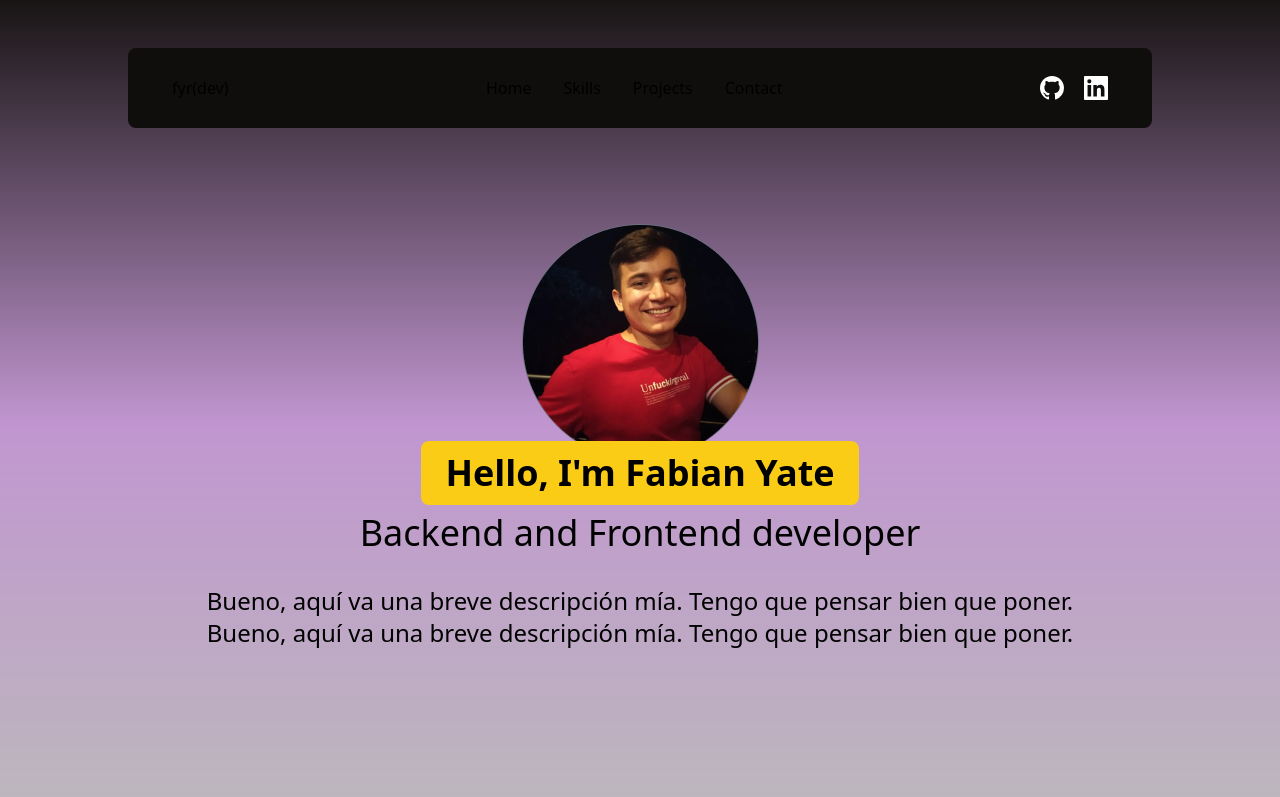
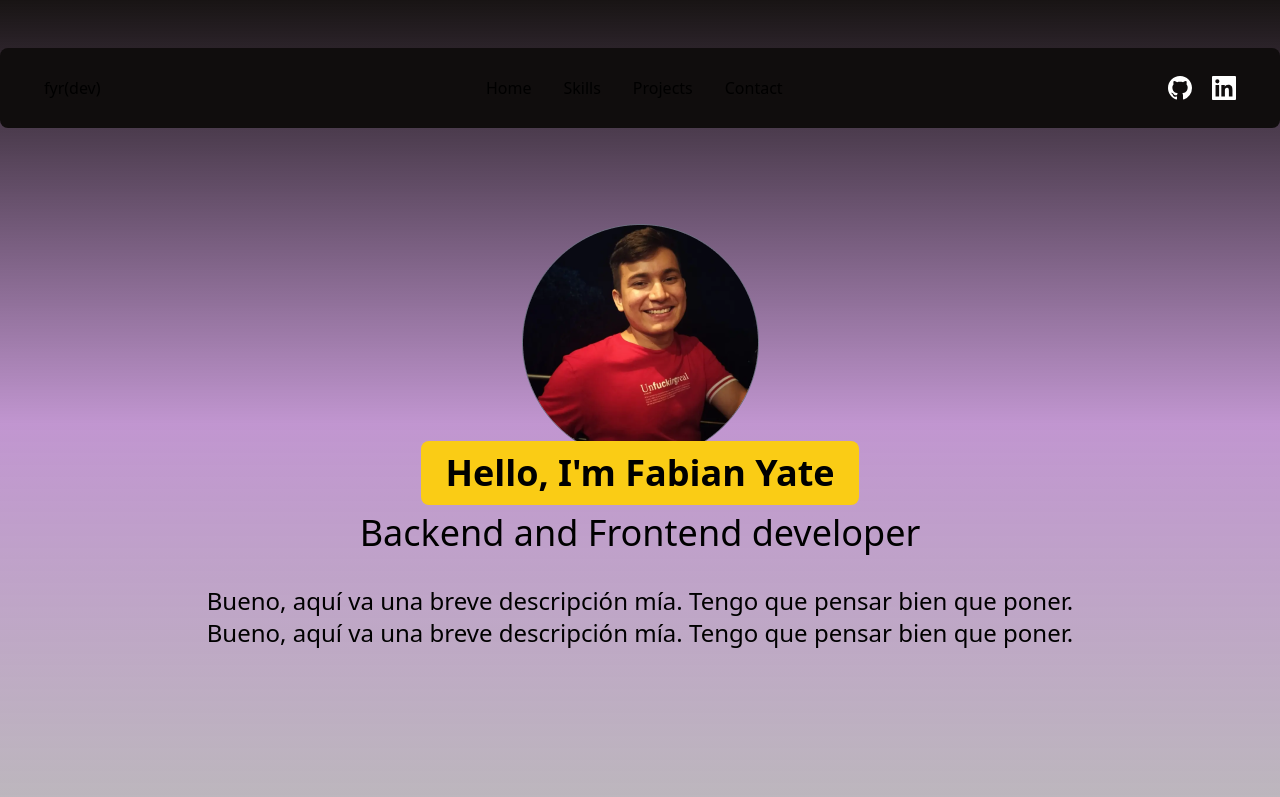
Before and after one commit to fabianyater/portfolio, a Next.js app: page / in a window 1280 px wide. Shown: the top 797 px of the page. Built offline with nearby package versions, Linux system fonts and the light colour scheme.

Commit message:
Update styles classes

```diff
--- a/components/header.js
+++ b/components/header.js
@@ -24,13 +24,13 @@ export default function Header() {
   ]
 
   return (
-    <header className="max-w-5xl h-20 bg-primary m-auto mt-12 flex items-center justify-center rounded-lg">
+    <header className="h-20 bg-primary m-auto mt-12 flex items-center justify-center rounded-lg">
       <nav className="flex items-center justify-between w-full py-5 px-11">
         <h2>fyr(dev)</h2>
         <ul className="flex gap-8">
           {menu.map((item, index) => (
-            <li key={index} className="hover:underline">
-              <a href={item.href}>
+            <li key={index}>
+              <a href={item.href} className="hover:underline-offset-8">
                 {item.name}
               </a>
             </li>
```
